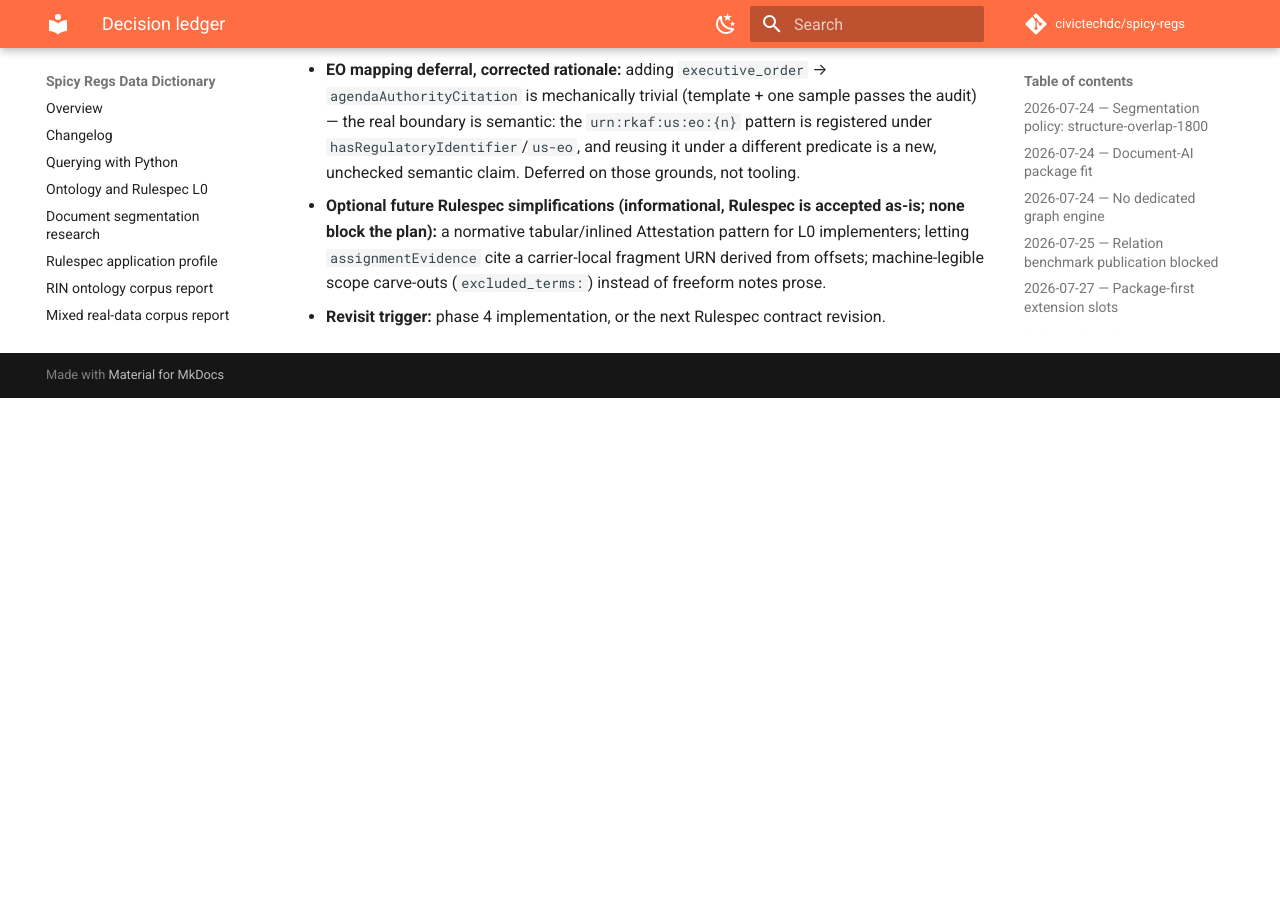
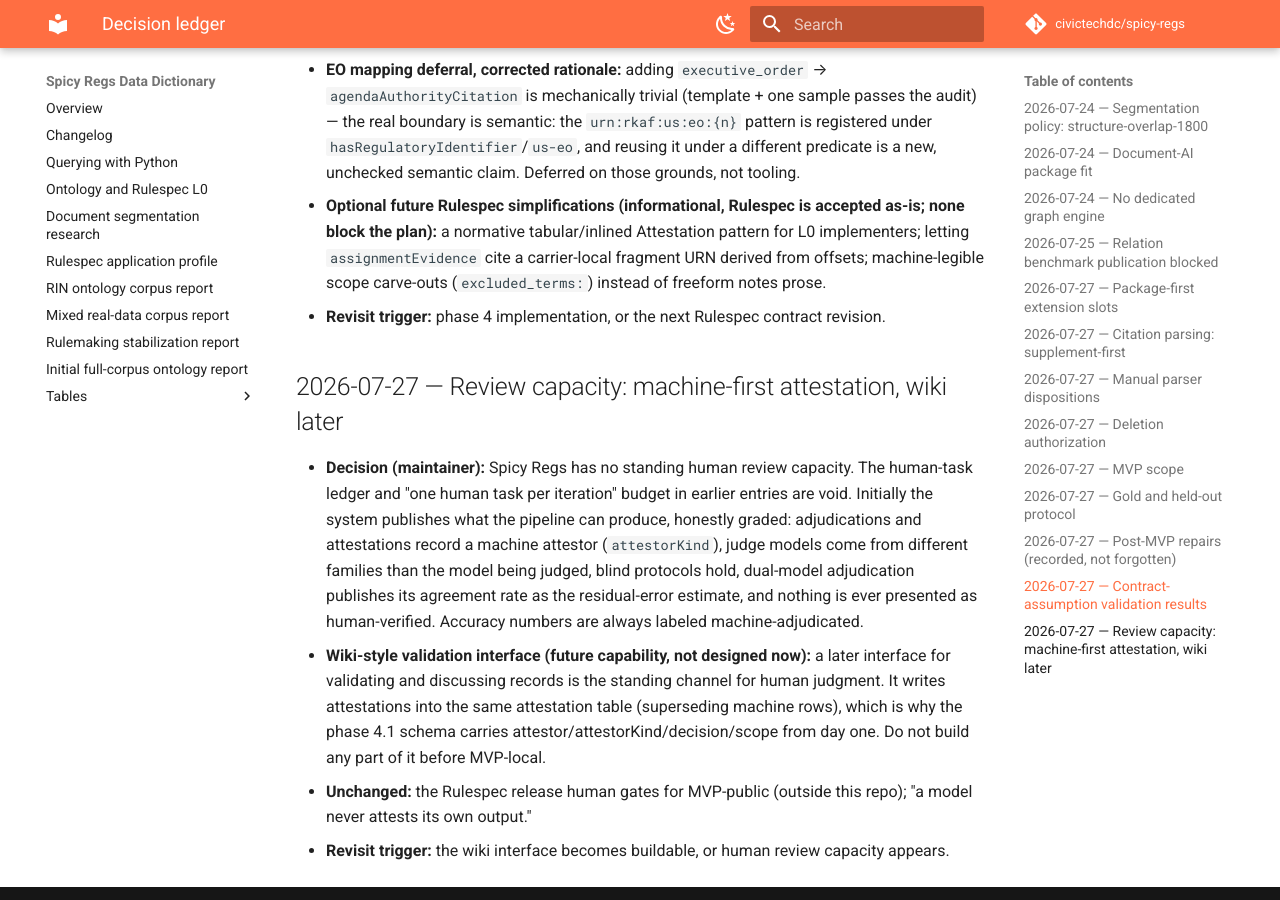
Before and after one commit to civictechdc/spicy-regs, an MkDocs documentation site: the page built from docs/decisions.md, in a window 1280 px wide and 900 px high, scrolled down 5240 px. Built offline with MkDocs 1.6.1 and Material for MkDocs 9.7.7, drawn with Linux system fonts in a browser that asks for light colours; comment, search, counter and statistics services are not loaded; before the commit the page ends 5638 px from its top, so only the background shows below that.

Commit message:
docs: replace the human review budget with machine-first attestation
Maintainer constraint: no standing human review capacity exists. The
plan's human-task ledger (7-10 sittings) is void. Gold adjudication and
the held-out slice move to dual-model adjudication (different families
than the tagger, blind, agreement rate published as the residual-error
estimate); the phase 4.1 attestations table gets a machine attestor at
MVP with attestorKind recording it honestly; a wiki-style validation
and discussion interface is recorded as the future human channel,
superseding machine attestations through the same table. All accuracy
numbers stay labeled machine-adjudicated. "A model never attests its
own output" and the MVP-public Rulespec human gates are unchanged.

Co-Authored-By: Claude Fable 5 <noreply@anthropic.com>
Claude-Session: https://claude.ai/code/session_01Pe2GbezmVQ5HkYPfoWU6YY

```diff
--- a/docs/decisions.md
+++ b/docs/decisions.md
@@ -209,3 +209,25 @@ so explicitly. Plans cite this file; this file cites evidence.
   scope carve-outs (`excluded_terms:`) instead of freeform notes prose.
 - **Revisit trigger:** phase 4 implementation, or the next Rulespec
   contract revision.
+
+## 2026-07-27 — Review capacity: machine-first attestation, wiki later
+
+- **Decision (maintainer):** Spicy Regs has no standing human review
+  capacity. The human-task ledger and "one human task per iteration"
+  budget in earlier entries are void. Initially the system publishes what
+  the pipeline can produce, honestly graded: adjudications and
+  attestations record a machine attestor (`attestorKind`), judge models
+  come from different families than the model being judged, blind
+  protocols hold, dual-model adjudication publishes its agreement rate as
+  the residual-error estimate, and nothing is ever presented as
+  human-verified. Accuracy numbers are always labeled machine-adjudicated.
+- **Wiki-style validation interface (future capability, not designed
+  now):** a later interface for validating and discussing records is the
+  standing channel for human judgment. It writes attestations into the
+  same attestation table (superseding machine rows), which is why the
+  phase 4.1 schema carries attestor/attestorKind/decision/scope from day
+  one. Do not build any part of it before MVP-local.
+- **Unchanged:** the Rulespec release human gates for MVP-public (outside
+  this repo); "a model never attests its own output."
+- **Revisit trigger:** the wiki interface becomes buildable, or human
+  review capacity appears.
--- a/docs/rulespec-testbed-path-forward.md
+++ b/docs/rulespec-testbed-path-forward.md
@@ -7,7 +7,8 @@
   [`evidence/testbed-execution-2026-07-26.md`](evidence/testbed-execution-2026-07-26.md).
 - **Goal:** the smallest end-to-end Rulespec implementation over real Spicy
   Regs data: source → segments → concept assignments with Rulespec roles and
-  exact evidence → human-attested review → atomically published tables
+  exact evidence → attested review (machine-graded until the wiki
+  interface exists) → atomically published tables
   conforming to Rulespec L0.
 - **Acceptance is split:** **MVP-local** = one locally published generation
   with identity tables plus reviewed, contract-shaped concept assignments,
@@ -77,18 +78,23 @@ small edits (constants become parameters; `split` column on
 `TagExtractionTask.score`) — no new corpus machinery.
 
 1. Adjudicate the 35 gold assignments as exact / close / broader / narrower /
-   related / wrong, **blind**: the judge sees the gold concept and the fixed
-   top-12 candidates, never the model output. Record the
-   adequate-target-vs-abstention branch per item against the recorded
-   registry generation; that branch assignment is frozen thereafter.
+   related / wrong, **blind and machine-adjudicated**: two judge models
+   from different families than the tagger, each seeing the gold concept
+   and the fixed top-12 candidates, never the tagger output. Disagreements
+   are recorded, the agreement rate is published as the residual-error
+   estimate, and every adjudication row carries its machine attestor.
+   Record the adequate-target-vs-abstention branch per item against the
+   recorded registry generation; that branch assignment is frozen
+   thereafter.
 2. Add Rulespec assignment roles (primary, substantive, mention, contextual)
    to `TAG_SCHEMA`; score roles separately.
 3. Expand gold to **~80 artifact assignments** (35 adjudicated + ~45 new) —
    sized for the MVP, not for accuracy claims. Generation protocol: gold
    drafted by a *different model family* than the tagger, blind to tagger
-   output; the held-out slice is **100% human-adjudicated** (one sitting);
-   train-side gold may remain model-drafted with disagreements adjudicated.
-   Freeze `gold_sha256` before any tuning.
+   output; the held-out slice gets **dual-model adjudication** (two judge
+   families, agreement rate published; disagreements resolved by a third
+   family or excluded, never silently kept); every gold row is labeled
+   machine-adjudicated. Freeze `gold_sha256` before any tuning.
 4. Split by **gold concept** (not artifact — alias edits leak across
    artifacts through the lexical selector). Pin `registry_sha256` per
    iteration; add a regression test asserting no new alias normalizes to a
@@ -122,11 +128,21 @@ only when they beat the prior best by more than one MDE, otherwise "no
 change." Two "no change" iterations in a row → stop tuning and re-examine
 the instrument.
 
-**Human-task ledger (honest count to MVP-local):** phase 1 carries three
-(adjudication sitting, held-out adjudication, disagreement pass); each
-phase 2 iteration at most one confirmation; phase 4 carries the attestation
-sampling and the deletion-review commit. Roughly 7–10 total; the "one per
-iteration" budget applies to the loop, not the endpoints.
+## Attestation capacity (no standing human review)
+
+There is no human review capacity; the earlier human-task ledger (7–10
+sittings) is void. The system does what it can with pipeline-generated
+metadata, **honestly graded**: every adjudication and attestation records
+its machine attestor, and no output is ever presented as human-verified.
+The protections against the repo's two prior oracle failures move from
+human sittings to structure: different-family judge models, blind
+protocols (a judge never sees tagger output), dual-model adjudication with
+published agreement rates, frozen digests. Human validation arrives later
+through a **wiki-style interface for validating and discussing records**
+(recorded in `decisions.md`); its judgments supersede machine attestations
+through the same attestation table, so nothing built now is discarded. The
+one human dependency left is the Rulespec release gate for MVP-public,
+outside this repo.
 
 ## Phase 3 — Cleanup track (parallel, MVP-relevant only)
 
@@ -161,9 +177,13 @@ release.
    unknown, never negative" — omission cannot mean rejected). So phase 4.1
    is one small contract-shaped `attestations` table targeting assignment
    rows. This is the second named stop-rule exception (a new carrier, on
-   the ontology side; run directories stay sealed). Supersession stays a
-   separate correction path, not an approval. Replace the `review_gate`
-   stub's `eligible: False` only insofar as diagnostic mode requires.
+   the ontology side; run directories stay sealed). **The MVP attestor is
+   a machine**: a judge model from a different family than the extractor
+   (a model never attests its own output), `attestorKind` recording it
+   honestly; wiki-sourced human attestations later supersede through the
+   same table. Supersession stays a separate correction path, not an
+   approval. Replace the `review_gate` stub's `eligible: False` only
+   insofar as diagnostic mode requires.
 2. **The bridge, named as scope:** replace the legacy
    `ontology/llm.py` → `build_concept_assignments` source path with the
    docpipeline tag-task output. Explicit identity mapping:
```
